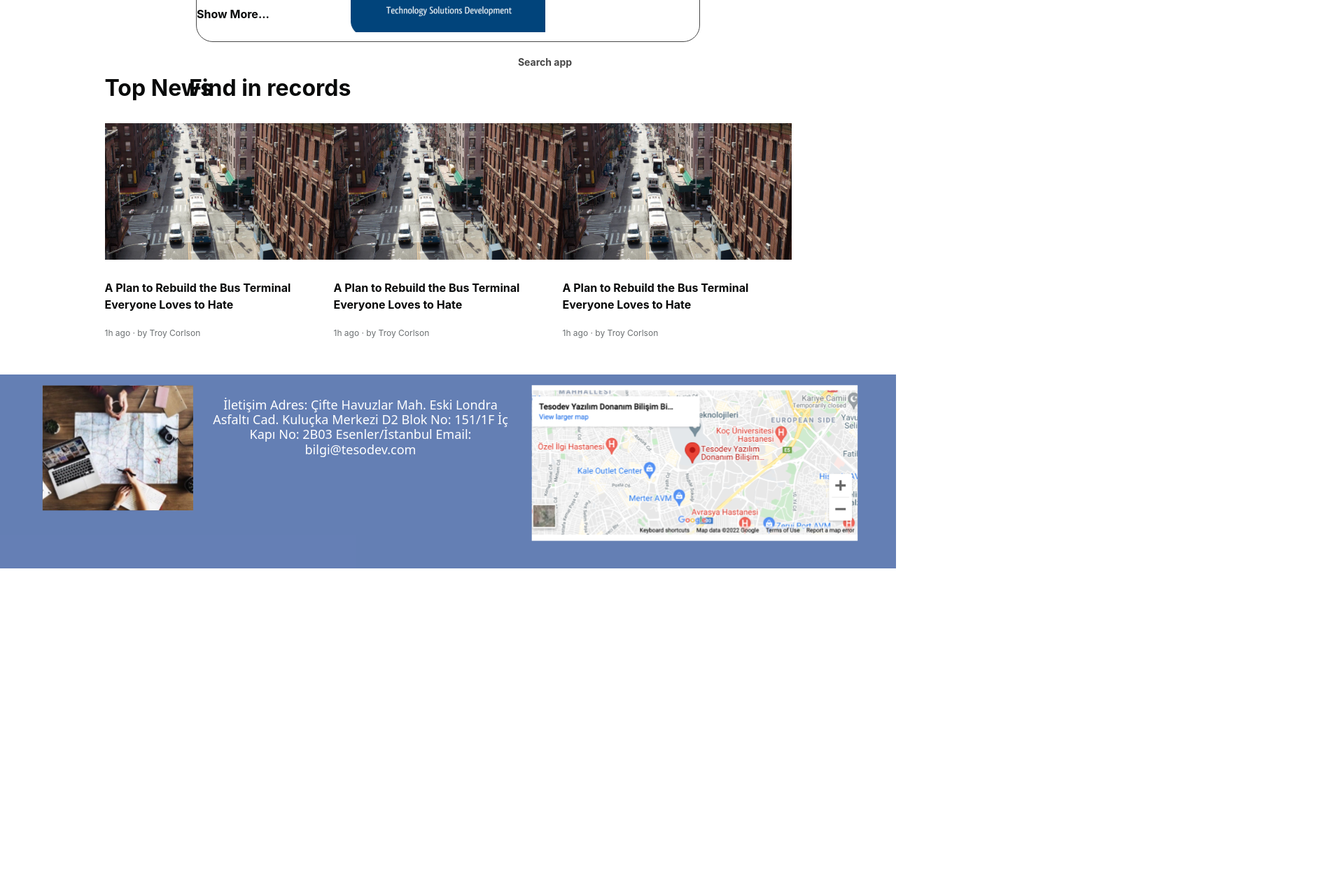
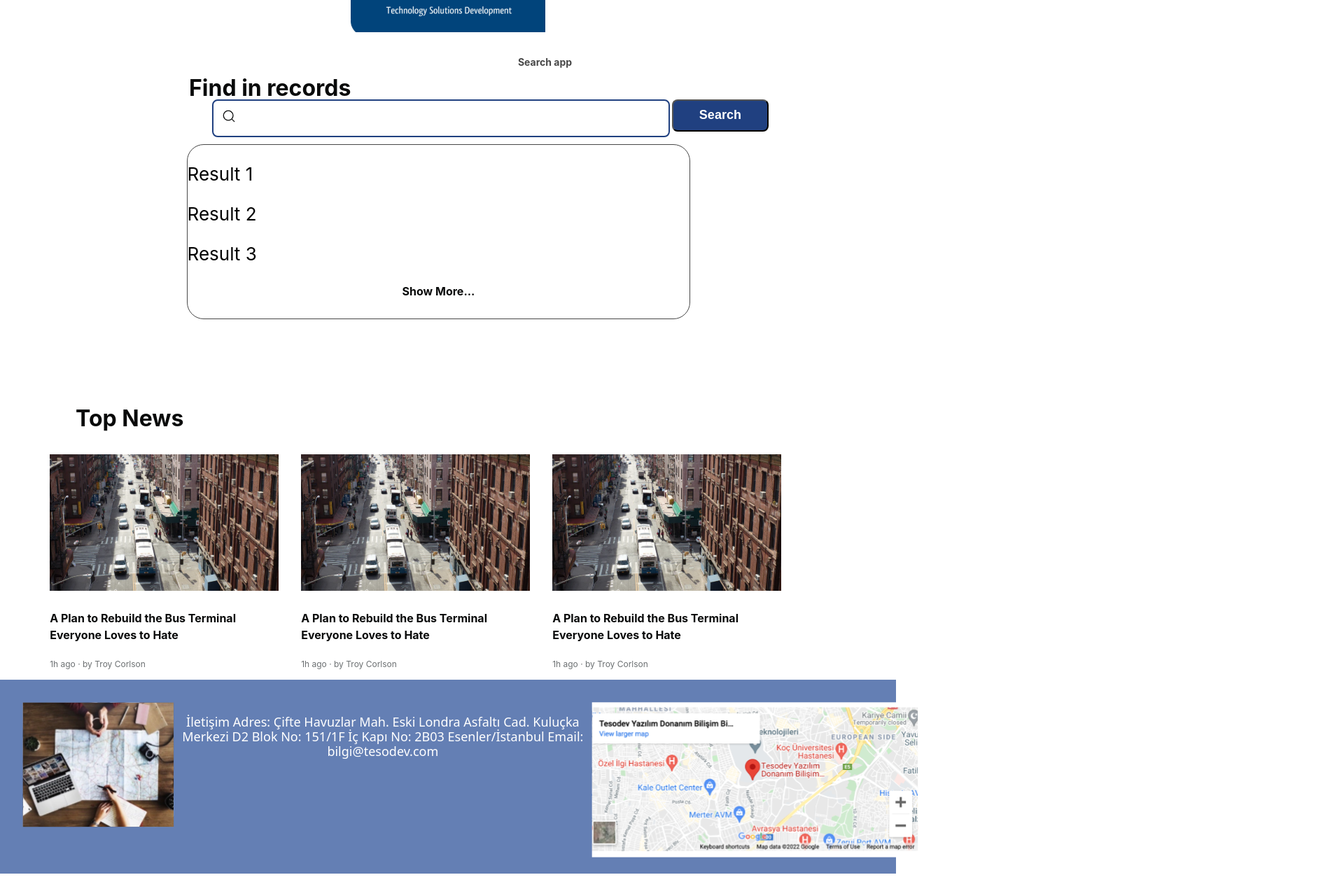
Before and after one commit to sukru-kolay/teso, a React (Create React App) app: page / in a window 1280 px wide. Shown: the part 252-1532 px from the top of the page at 70% size, 1920 px wide, since content can reach past the window. Before the commit the page ends 1064 px from the top, so only its background shows below. Built offline with nearby package versions, Linux system fonts and the light colour scheme.

Commit message:
main page button

```diff
--- a/src/App.css
+++ b/src/App.css
@@ -36,8 +36,8 @@
 }
 
 .largeTitleContainer {
-  width: fixed 740px;
-  height: fixed 54px;
+  width: 740px;
+  height: 54px;
   position: absolute;
   top: 327.71px;
   left: 270px;
@@ -61,65 +61,89 @@
 }
 
 .search-container {
-  display: flex;
-  align-items: center;
+  /* display: flex;
+  align-items: center; */
+  position: absolute;
+  width: 646px;
+  height: 48px;
+  top: 393.86px;
+  left: 302.5px;
+  border-radius: 8px;
 }
 
-.input-container {
-  display: flex;
-  flex-direction: row;
-  align-items: center;
-  border: 1px solid #ccc; /* Input alanının kenarlık rengi */
-  border-radius: 8px;
-  width: 646px;
-  height: 48px;
+
+.searchIconContainer{
+  width: 24px;
+  height: 24px;
   position: absolute;
-  left: 302.5px;
+  top: 12px;
+  left: 12px;
 }
+.searchIcon {
+  width: 18px; /* Resmin genişliği */
+  height:18px; /* Resmin yüksekliği */
+  position: absolute;
+  top: 3px;
+  left: 3px;
 
-.search-icon {
-  width: 20px; /* Resmin genişliği */
-  height: 20px; /* Resmin yüksekliği */
-  margin-right: 10px; /* Resim ile input arasındaki boşluk */
-  margin-left: 10px;
 }
 
 .input {
-  padding: 8px;
-  font-size: 16px;
-  border: none;
-  outline: none;
-  border-radius: 0.5rem;
+width: 646px;
+height: 48px;
+border-radius: 8px;
+border: 2px solid #204080;
 }
 
-.search-button {
-  display: flex;
-  align-items: center;
-  justify-content: center;
+.addNewRecordbuttonContainer{
+  width: 197.16px;
+  height: 46px;
+  position: absolute;
+  top: 64px;
+  left: 1020px;
+}
+.buttonText{
+  font-weight: 700;
+  font-size: 18px;
+  line-height: 21.09px;
+}
+.buttonContainer{
+  width: 138px;
+  height: 46px;
+  position: absolute;
+  top: 393.86px;
+  left: 959.9px;
+}
+.button {
+  background-color: #204080;
+  width: 138px;
+  height: 46px;
+  /* position: absolute;
+  top: 393.86px;
+  left: 959.9px; */
+  color: #ffffff;
+  font-weight: 700;
+  font-size: 18px;
+  line-height: 21.09px;
+  border-radius: 8px;
 }
 
-.button {
-  color: white;
-  background-color: #01447b;
-  border-radius: 0.5rem;
-  margin-left: 1rem;
-  padding: 0.5rem;
-  width: 138px;
-  height: 46px;
-  /*
-  position: absolute;
-  top: 393.86px;
-  */
-  position: relative;
-  left: 275px;
+.resultCardContainer{
+  width: 717.84px;
+  height: 248.25px;
+  top: 458.57px;
+  left: 266.58px;
+  border-radius: 24px;
+  border: 1px solid #484848;
 }
-
 .resultCard {
-  margin: 1rem;
   width: 717.84px;
   height: 248.25px;
   border: 1px solid #484848;
   border-radius: 24px;
+  position: absolute;
+  top: 458px;
+  left: 266.58px;
 }
 
 .bold {
@@ -132,6 +156,7 @@
   font-weight: 700;
   line-height: 24px;
   cursor: pointer;
+  text-align: center;
 }
 .pointer {
   cursor: pointer;
@@ -155,53 +180,72 @@
   line-height: 16px;
 }
 
+.topNewsContainer{
+  width: 740px;
+  height: 54px;
+  position: absolute;
+  top: 788px;
+  left: 84.08px;
+  padding: 12px 24px 12px 24px;
+  gap: 8px;
+}
 .topNews {
   color: #090a0a;
   font-size: 32px;
   line-height: 36px;
   font-weight: 700;
 }
+.topNewsCaption{
+  font-weight: 400;
+  font-size: 16px;
+  line-height: 24px;
+}
+
+.newsSliderContainer{
+  width: 11161.35px;
+  height: 279px;
+  position: absolute;
+  top: 885px;
+  left: 55.16px;
+  border-radius: 24px;
+}
 .bigPhotoContainer {
   width: 327px;
   height: 279px;
+  top: 885px;
+  left: 127.08px;
   gap: 12px;
+  margin: 1rem;
 }
 .footer {
+  background-color: #294E98B8;
   /* width: 1280px; */
   width: 100%;
   height: 277.13px;
-  background-color: #294e98b8;
-  position: relative;
-  display: flex;
-  margin-top: 5rem;
+  position: absolute;
+  top: 1222.87px;
 }
 
-.footerLeftImageContainer {
-  position: absolute;
-  left: 59.66px;
-  top: 15px;
+.footerRectangle{
+  display: flex;
+  width: 1280px;
+  height: 277.13px;
+  margin: 2rem;
+  top: 1222.87px;
 }
+
 .footerLeftImage {
   width: 217.42px;
   height: 179.5px;
+  top: 1271.69px;
+  left: 59.66px;
 }
 
-.footerMapImageContainer {
-  position: absolute;
-  left: 758.67px;
-  top: 15px;
-}
 .footerMapImage {
   width: 467.49px;
   height: 222.49px;
-}
-
-.footerDescriptionContainer {
-  position: absolute;
-  width: 424.98px;
-  height: 171.77px;
-  left: 302.5px;
-  top: 15px;
+  top: 1250.19px;
+  left: 758.67px;
 }
 .footerDescription {
   font-weight: 400;
@@ -210,4 +254,5 @@
   font-family: system-ui, -apple-system, BlinkMacSystemFont, "Segoe UI", Roboto,
     Oxygen, Ubuntu, Cantarell, "Open Sans", "Helvetica Neue", sans-serif;
   text-align: center;
+  color: #ffffff;
 }
--- a/src/App.js
+++ b/src/App.js
@@ -1,11 +1,16 @@
 import logo from "./logo.svg";
 import "./App.css";
 import Main from "./pages/Main";
-
+import footerLeftImage from './assets/footerLeftImage.svg'
+import footerMapImage from './assets/footerMap.svg'
+import Button from "./components/Button";
 function App() {
   return (
     <div className="App">
       <header className="App-header">
+        <div className="addNewRecordbuttonContainer">
+          <Button title='Add new record'/>
+        </div>
         <img src={logo} className="App-logo" alt="logo" />
         <h5 className="searchAppTitle">Search app</h5>
         <div className="largeTitleContainer">
@@ -13,6 +18,21 @@ function App() {
         </div>
         <Main />
       </header>
+      <footer className="footer">
+        <div className="footerRectangle">
+            <img
+              src={footerLeftImage}
+              className="footerLeftImage"
+              alt="big-news"
+              />
+            <p className="footerDescription">
+              İletişim Adres: Çifte Havuzlar Mah. Eski Londra Asfaltı Cad. Kuluçka
+              Merkezi D2 Blok No: 151/1F İç Kapı No: 2B03 Esenler/İstanbul Email:
+              bilgi@tesodev.com
+            </p>
+            <img src={footerMapImage} className="footerMapImage" alt="big-news" />
+        </div>
+      </footer>
     </div>
   );
 }
--- a/src/components/Button/index.js
+++ b/src/components/Button/index.js
@@ -1,7 +1,7 @@
 import React from "react";
 
-const Button = () => {
-  return <button className="button">Search</button>;
+const Button = ({title}) => {
+  return <button className="button"><span className="buttonText">{title}</span></button>;
 };
 
 export default Button;
--- a/src/pages/Main.js
+++ b/src/pages/Main.js
@@ -3,53 +3,34 @@ import searchIcon from "../assets/searchIcon.svg";
 import Button from "../components/Button";
 import ResultsCard from "../components/ResultsCard";
 import BigNewsCard from "../components/NewsCard";
-import footerLeftImage from "../assets/footerLeftImage.svg";
-import footerMapImage from "../assets/footerMap.svg";
 const Main = () => {
   return (
     <>
-      <div className="search-button">
+
         <div className="search-container">
-          <div className="input-container">
-            <img src={searchIcon} className="search-icon" alt="search" />
+          <div className="searchIconContainer">
+            <img src={searchIcon} className="searchIcon" alt="search" />
+          </div>
             <input
               className="input"
-              placeholder="Search..."
               onChange={(e) => console.log(e.target.value)}
             />
         </div>
-        </div>
-
-        <Button />
+        <div className="buttonContainer">
+            <Button title="Search"/>
         </div>
         <ResultsCard />
-      <div>
+        <div className="topNewsContainer">
             <h3 className="topNews">Top News</h3>
+            <h3 className="topNewsCaption"></h3>
+          </div>
+        <div className="newsSliderContainer">
           <div style={{ display: "flex" }}>
             <BigNewsCard />
             <BigNewsCard />
             <BigNewsCard />
           </div>
         </div>
-      <footer className="footer">
-        <div className="footerLeftImageContainer">
-          <img
-            src={footerLeftImage}
-            className="footerLeftImage"
-            alt="big-news"
-          />
-        </div>
-        <div className="footerDescriptionContainer">
-          <p className="footerDescription">
-            İletişim Adres: Çifte Havuzlar Mah. Eski Londra Asfaltı Cad. Kuluçka
-            Merkezi D2 Blok No: 151/1F İç Kapı No: 2B03 Esenler/İstanbul Email:
-            bilgi@tesodev.com
-          </p>
-        </div>
-        <div className="footerMapImageContainer">
-          <img src={footerMapImage} className="footerMapImage" alt="big-news" />
-        </div>
-      </footer>
     </>
   );
 };
```
Lines whose indentation alone changed are shown as unchanged.
